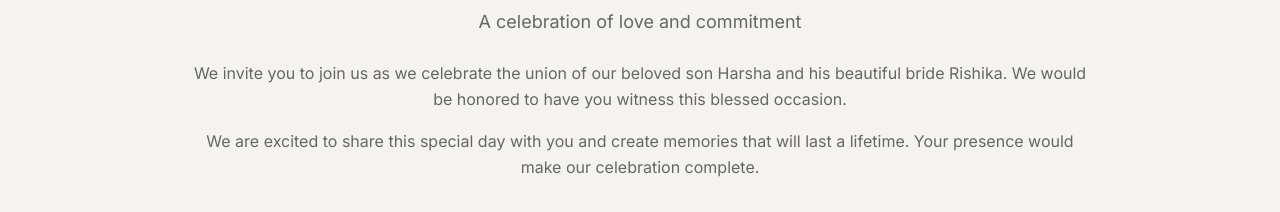
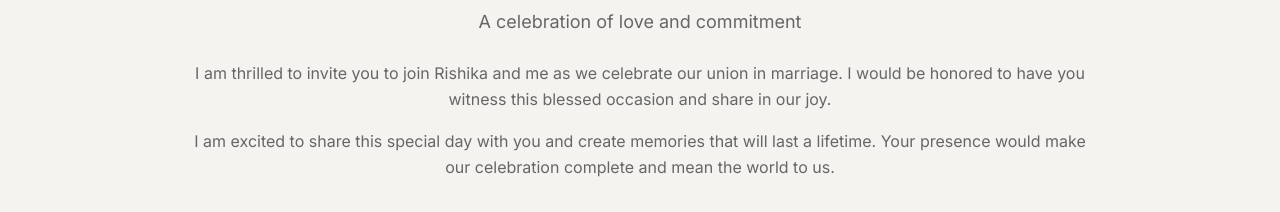
Before and after one commit to RahulReddy20/Wedding_Site, a Next.js app: page / in a window 1280 px wide. Shown: the part 920-1132 px from the top of the page. Built offline with nearby package versions, Linux system fonts and the light colour scheme; a web font is replaced by a local one.

Commit message:
changed default invite text

```diff
--- a/src/components/Events.tsx
+++ b/src/components/Events.tsx
@@ -83,9 +83,9 @@ const textViewConfig = {
     subtitle: 'A celebration of love and commitment',
     content: {
       paragraph1:
-        'We invite you to join us as we celebrate the union of our beloved son Harsha and his beautiful bride Rishika. We would be honored to have you witness this blessed occasion.',
+        'I am thrilled to invite you to join Rishika and me as we celebrate our union in marriage. I would be honored to have you witness this blessed occasion and share in our joy.',
       paragraph2:
-        'We are excited to share this special day with you and create memories that will last a lifetime. Your presence would make our celebration complete.',
+        'I am excited to share this special day with you and create memories that will last a lifetime. Your presence would make our celebration complete and mean the world to us.',
     },
   },
 };
```
